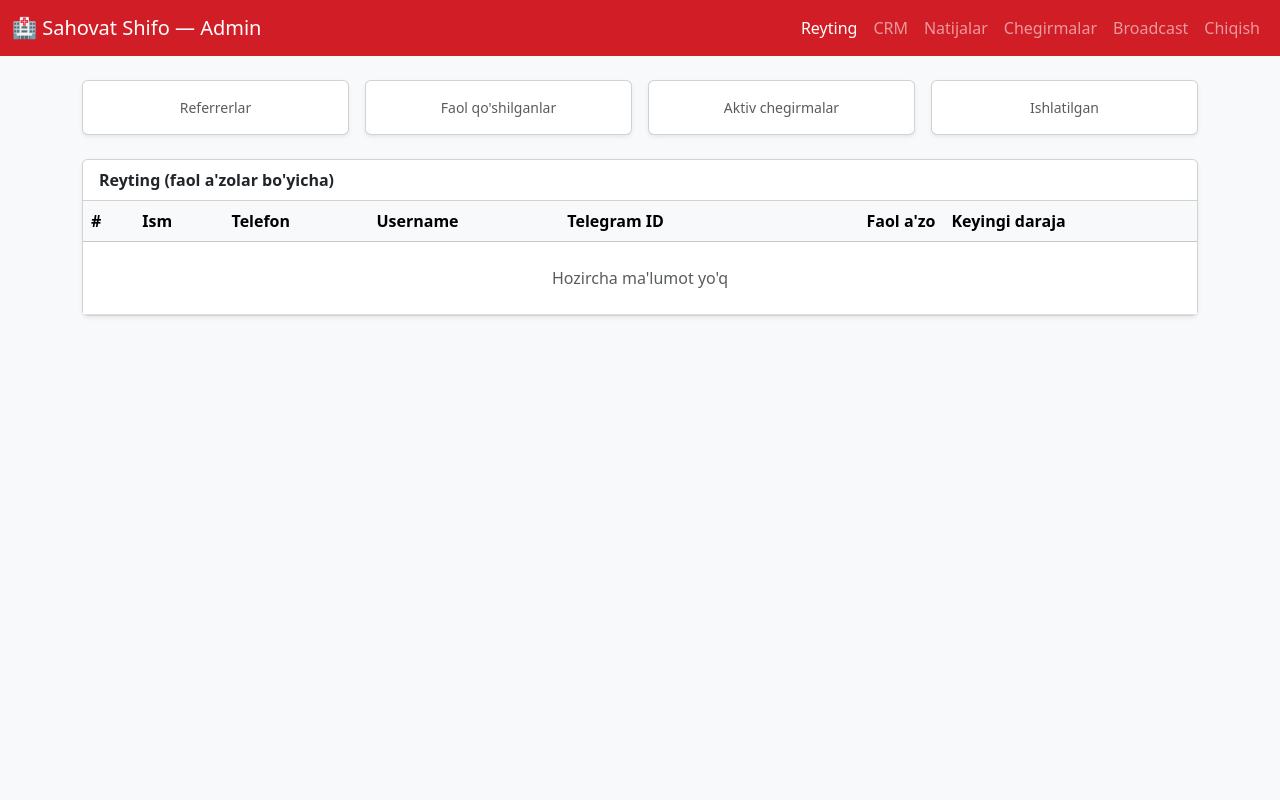
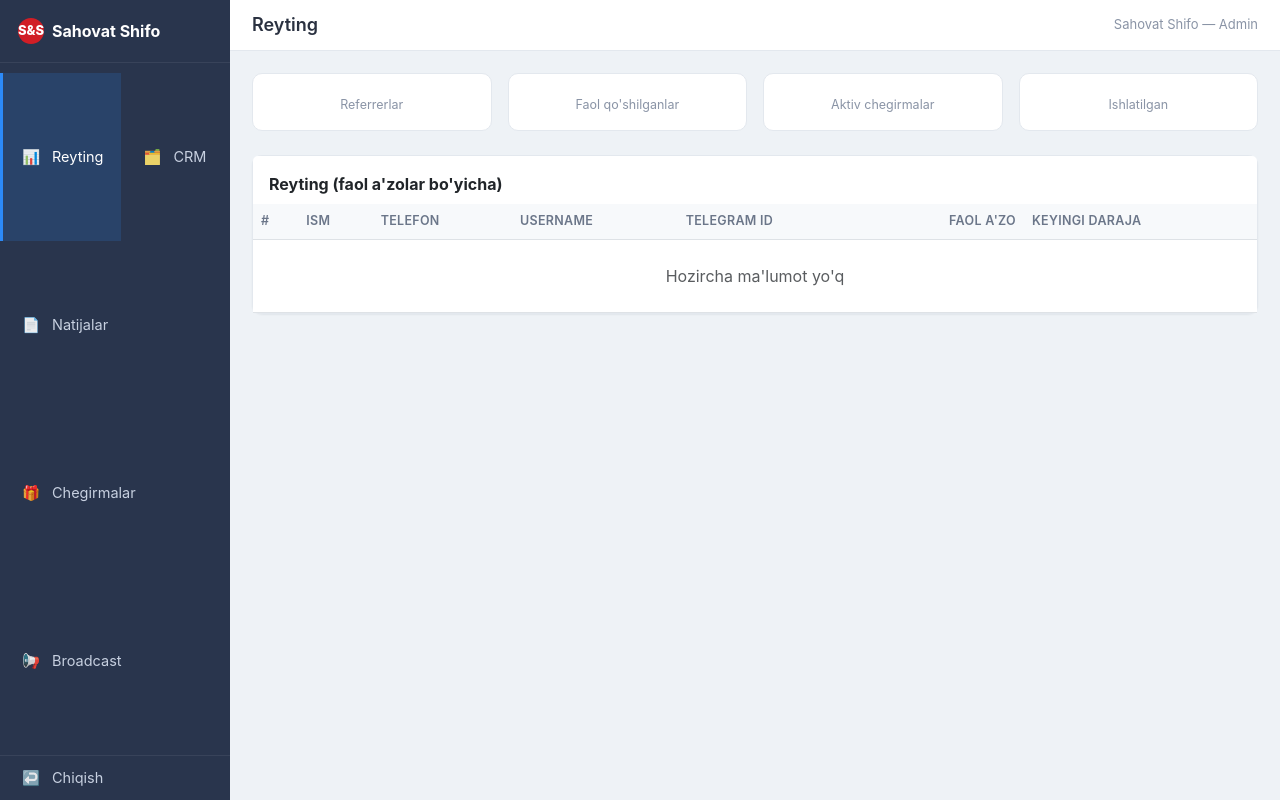
Before and after one commit to voqea2023-creator/saxovat-bot, a FastAPI app: template app/templates/dashboard.html in a window 1280 px wide. Run offline with FastAPI, Linux system fonts and the light colour scheme; the template is opened without the code that fills it, so the values that code supplies are empty; parts of the project's set-up code (start-up, migrations or seed data) failed here and were passed over.

Commit message:
Add files via upload

```diff
--- /dev/null
+++ b/app/templates/base.html
@@ -0,0 +1,87 @@
+<!doctype html>
+<html lang="uz">
+<head>
+  <meta charset="utf-8">
+  <meta name="viewport" content="width=device-width, initial-scale=1">
+  <title>{% block page_title %}Admin{% endblock %} — Sahovat Shifo</title>
+  <link href="https://cdn.jsdelivr.net/npm/bootstrap@5.3.3/dist/css/bootstrap.min.css" rel="stylesheet">
+  <style>
+    :root{
+      --bx-sidebar:#29354d; --bx-sidebar-2:#222d42; --bx-accent:#2c8af8;
+      --bx-text:#c7d0e0; --bx-bg:#eef2f6; --bx-card:#ffffff; --bx-border:#e3e8ee; --bx-title:#2a3140;
+    }
+    *{ box-sizing:border-box; }
+    body{ margin:0; background:var(--bx-bg); font-family:-apple-system,Segoe UI,Roboto,Arial,sans-serif; color:#2a3140; }
+    .layout{ display:flex; min-height:100vh; }
+
+    /* Sidebar */
+    .sidebar{ width:230px; flex:0 0 230px; background:var(--bx-sidebar); color:var(--bx-text);
+      display:flex; flex-direction:column; position:sticky; top:0; height:100vh; }
+    .brand{ padding:18px 18px; font-weight:700; color:#fff; font-size:16px;
+      border-bottom:1px solid rgba(255,255,255,.07); display:flex; align-items:center; gap:8px; }
+    .brand .dot{ width:26px; height:26px; border-radius:50%; background:#D11E26; color:#fff;
+      display:flex; align-items:center; justify-content:center; font-size:13px; font-weight:800; }
+    .nav{ padding:10px 0; flex:1; overflow-y:auto; }
+    .nav-item{ display:flex; align-items:center; gap:11px; padding:11px 18px; color:var(--bx-text);
+      text-decoration:none; font-size:14.5px; border-left:3px solid transparent; }
+    .nav-item .ic{ width:20px; text-align:center; opacity:.9; }
+    .nav-item:hover{ background:rgba(255,255,255,.06); color:#fff; }
+    .nav-item.active{ background:rgba(44,138,248,.16); color:#fff; border-left-color:var(--bx-accent); }
+    .nav-foot{ border-top:1px solid rgba(255,255,255,.07); }
+
+    /* Main */
+    .main{ flex:1; min-width:0; display:flex; flex-direction:column; }
+    .topbar{ background:#fff; border-bottom:1px solid var(--bx-border); padding:14px 22px;
+      display:flex; align-items:center; justify-content:space-between; position:sticky; top:0; z-index:10; }
+    .topbar h1{ font-size:18px; font-weight:600; margin:0; color:var(--bx-title); }
+    .topbar .who{ font-size:13px; color:#8a94a6; }
+    .content{ padding:22px; }
+
+    /* Cards / tables in Bitrix tone */
+    .card{ border:1px solid var(--bx-border); border-radius:10px; box-shadow:0 1px 2px rgba(16,30,54,.06); }
+    .stat{ background:#fff; border:1px solid var(--bx-border); border-radius:10px; padding:16px; text-align:center; }
+    .stat .num{ font-size:30px; font-weight:700; color:var(--bx-title); line-height:1; }
+    .stat .lbl{ font-size:12.5px; color:#8a94a6; margin-top:6px; }
+    .btn-primary{ background:var(--bx-accent); border-color:var(--bx-accent); }
+    .btn-primary:hover{ background:#1f7be8; border-color:#1f7be8; }
+    .table thead th{ background:#f7f9fb; color:#6b7689; font-weight:600; font-size:12.5px;
+      text-transform:uppercase; letter-spacing:.3px; }
+    a{ color:var(--bx-accent); }
+
+    @media (max-width: 760px){
+      .sidebar{ width:64px; flex-basis:64px; }
+      .brand span.t, .nav-item span.t{ display:none; }
+      .nav-item{ justify-content:center; }
+    }
+  </style>
+  {% block head_extra %}{% endblock %}
+</head>
+<body>
+  <div class="layout">
+    <aside class="sidebar">
+      <div class="brand"><span class="dot">S&amp;S</span><span class="t">Sahovat Shifo</span></div>
+      <nav class="nav">
+        <a class="nav-item {{ 'active' if active=='reyting' }}" href="/admin"><span class="ic">📊</span><span class="t">Reyting</span></a>
+        <a class="nav-item {{ 'active' if active=='crm' }}" href="/admin/crm"><span class="ic">🗂️</span><span class="t">CRM</span></a>
+        <a class="nav-item {{ 'active' if active=='results' }}" href="/admin/results"><span class="ic">📄</span><span class="t">Natijalar</span></a>
+        <a class="nav-item {{ 'active' if active=='rewards' }}" href="/admin/rewards"><span class="ic">🎁</span><span class="t">Chegirmalar</span></a>
+        <a class="nav-item {{ 'active' if active=='broadcast' }}" href="/admin/broadcast"><span class="ic">📢</span><span class="t">Broadcast</span></a>
+      </nav>
+      <div class="nav-foot">
+        <a class="nav-item" href="/admin/logout"><span class="ic">↩️</span><span class="t">Chiqish</span></a>
+      </div>
+    </aside>
+    <main class="main">
+      <header class="topbar">
+        <h1>{% block header %}{% endblock %}</h1>
+        <span class="who">Sahovat Shifo — Admin</span>
+      </header>
+      <div class="content">
+        {% block content %}{% endblock %}
+      </div>
+    </main>
+  </div>
+  <script src="https://cdn.jsdelivr.net/npm/bootstrap@5.3.3/dist/js/bootstrap.bundle.min.js"></script>
+  {% block scripts %}{% endblock %}
+</body>
+</html>
--- a/app/templates/dashboard.html
+++ b/app/templates/dashboard.html
@@ -1,59 +1,21 @@
-<!doctype html>
-<html lang="uz">
-<head>
-  <meta charset="utf-8">
-  <meta name="viewport" content="width=device-width, initial-scale=1">
-  <title>Dashboard — Sahovat Shifo</title>
-  <link href="https://cdn.jsdelivr.net/npm/bootstrap@5.3.3/dist/css/bootstrap.min.css" rel="stylesheet">
-</head>
-<body class="bg-light">
-  <nav class="navbar navbar-expand navbar-dark" style="background:#D11E26">
-    <div class="container-fluid">
-      <span class="navbar-brand">🏥 Sahovat Shifo — Admin</span>
-      <div class="navbar-nav">
-        <a class="nav-link active" href="/admin">Reyting</a>
-        <a class="nav-link" href="/admin/crm">CRM</a>
-        <a class="nav-link" href="/admin/results">Natijalar</a>
-        <a class="nav-link" href="/admin/rewards">Chegirmalar</a>
-        <a class="nav-link" href="/admin/broadcast">Broadcast</a>
-        <a class="nav-link" href="/admin/logout">Chiqish</a>
-      </div>
-    </div>
-  </nav>
+{% extends "base.html" %}
+{% set active = 'reyting' %}
+{% block page_title %}Reyting{% endblock %}
+{% block header %}Reyting{% endblock %}
 
-  <div class="container py-4">
+{% block content %}
   <div class="row g-3 mb-4">
-      <div class="col-6 col-md-3">
-        <div class="card text-center shadow-sm"><div class="card-body">
-          <div class="display-6">{{ totals.referrers }}</div>
-          <div class="text-muted small">Referrerlar</div>
-        </div></div>
-      </div>
-      <div class="col-6 col-md-3">
-        <div class="card text-center shadow-sm"><div class="card-body">
-          <div class="display-6">{{ totals.active_members }}</div>
-          <div class="text-muted small">Faol qo'shilganlar</div>
-        </div></div>
-      </div>
-      <div class="col-6 col-md-3">
-        <div class="card text-center shadow-sm"><div class="card-body">
-          <div class="display-6 text-success">{{ totals.rewards_earned }}</div>
-          <div class="text-muted small">Aktiv chegirmalar</div>
-        </div></div>
-      </div>
-      <div class="col-6 col-md-3">
-        <div class="card text-center shadow-sm"><div class="card-body">
-          <div class="display-6 text-secondary">{{ totals.rewards_redeemed }}</div>
-          <div class="text-muted small">Ishlatilgan</div>
-        </div></div>
-      </div>
+    <div class="col-6 col-md-3"><div class="stat"><div class="num">{{ totals.referrers }}</div><div class="lbl">Referrerlar</div></div></div>
+    <div class="col-6 col-md-3"><div class="stat"><div class="num">{{ totals.active_members }}</div><div class="lbl">Faol qo'shilganlar</div></div></div>
+    <div class="col-6 col-md-3"><div class="stat"><div class="num text-success">{{ totals.rewards_earned }}</div><div class="lbl">Aktiv chegirmalar</div></div></div>
+    <div class="col-6 col-md-3"><div class="stat"><div class="num text-secondary">{{ totals.rewards_redeemed }}</div><div class="lbl">Ishlatilgan</div></div></div>
   </div>
 
-    <div class="card shadow-sm">
-      <div class="card-header bg-white"><strong>Reyting (faol a'zolar bo'yicha)</strong></div>
+  <div class="card">
+    <div class="card-header bg-white border-0 pt-3"><strong>Reyting (faol a'zolar bo'yicha)</strong></div>
     <div class="table-responsive">
       <table class="table table-hover mb-0 align-middle">
-          <thead class="table-light">
+        <thead>
           <tr><th>#</th><th>Ism</th><th>Telefon</th><th>Username</th><th>Telegram ID</th>
               <th class="text-end">Faol a'zo</th><th>Keyingi daraja</th></tr>
         </thead>
@@ -75,6 +37,4 @@
       </table>
     </div>
   </div>
-  </div>
-</body>
-</html>
+{% endblock %}
```
Also changed, not shown: app/templates/broadcast.html (+14 -40 lines), app/templates/crm.html (+32 -45 lines), app/templates/crm_edit.html (+9 -24 lines), app/templates/login.html (+15 -11 lines), app/templates/results.html (+12 -35 lines), app/templates/rewards.html (+10 -32 lines). Lines whose indentation alone changed are shown as unchanged.
